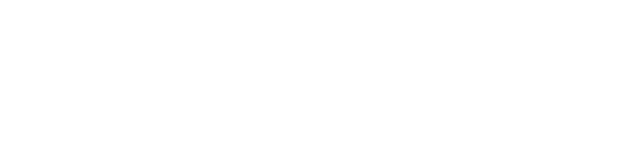
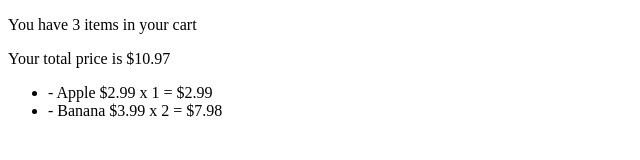
Before and after one commit to liyaSileshi/shopping-cart, a plain HTML site: page index.html in a window 1280 px wide. Shown: the whole page, without its empty margins (0-640 px from the left). Drawn offline with Linux system fonts and the light colour scheme.

Commit message:
shopping cart get elt by id

```diff
--- a/index.html
+++ b/index.html
@@ -7,8 +7,19 @@
         </style>
     </head>
     <body>
+        <!-- qty -->
+        <p id='qty'></p>
+        <p id = 'total'></p>
+        <ul id="item-list">
+            <!--Cart Items -->
+        </ul>
 
+        <!-- total -->
         <script>
+            const itemList = document.getElementById('item-list')
+            const quantity = document.getElementById('qty')
+            const totalPrice = document.getElementById('total')
+
             const cart = []
             // ---------------------------------------------
             // Add item
@@ -28,13 +39,22 @@
             // Show items
             function showItems() {
                 const qty = getQty()
-                console.log(`You have ${qty} items in your cart`)
+
+                // console.log(`You have ${qty} items in your cart`)
+                quantity.innerHTML = `<p>You have ${qty} items in your cart</p>`
+
+
+                let itemStr = ''
                 for (let i = 0; i < cart.length; i+=1) {
-                    console.log(`- ${cart[i].name} $${cart[i].price} x ${cart[i].qty}`)
+                    // console.log(`- ${cart[i].name} $${cart[i].price} x ${cart[i].qty}`)
+                    itemStr += `<li>- ${cart[i].name} $${cart[i].price} x ${cart[i].qty} = $${cart[i].price * cart[i].qty} </li>`
                 }
+                itemList.innerHTML = itemStr
+
 
                 const total_price = getTotalPrice()
-                console.log(`Your total price is $${total_price}`)
+                // console.log(`Your total price is $${total_price}`)
+                totalPrice.innerHTML = `<p>Your total price is $${total_price}</p>`
             }
 
             // ----------------------------------------------
@@ -81,7 +101,7 @@
             showItems()
             removeItemQty('Negativity')
             showItems()
-            removeItemQty('Apple', 5)
+            removeItemQty('Apple', 1)
             showItems()
         </script>
     </body>
```
